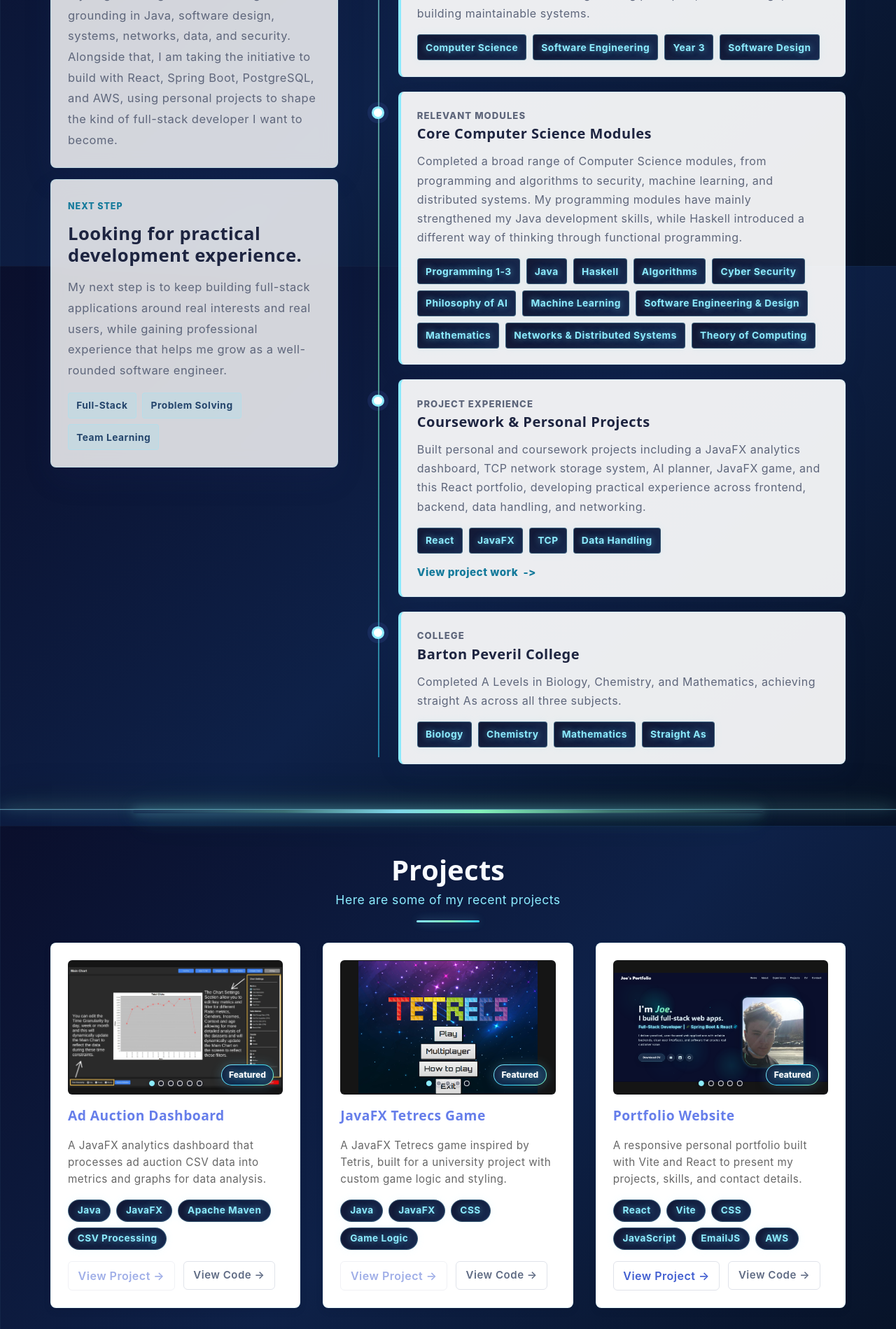
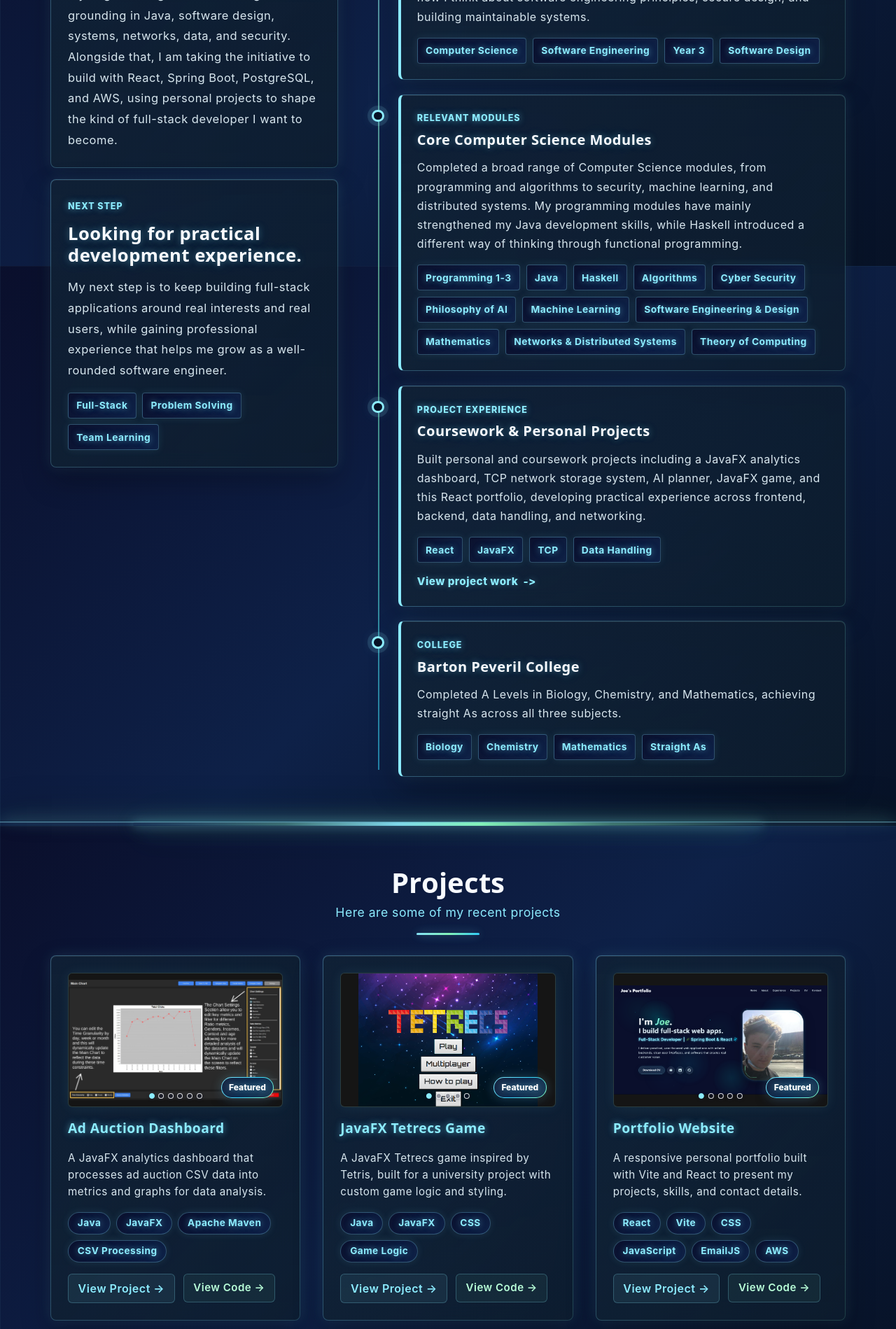
Before and after one commit to joejewell99/Portfolio-Project, a React (Vite) app: page / in a window 1280 px wide. Shown: the part 2020-3919 px from the top of the page at 70% size. Built offline with nearby package versions, Linux system fonts and the light colour scheme; no server answers.

Commit message:
Made dedicated demo pages for projects and refined aesthetic

```diff
--- a/src/App.jsx
+++ b/src/App.jsx
@@ -1,12 +1,30 @@
+import { useState } from 'react'
 import Header from './components/Header'
 import Hero from './components/Hero'
 import About from './components/About'
 import Experience from './components/Experience'
 import Projects from './components/Projects'
 import Contact from './components/Contact'
+import ProjectDetailPage from './components/ProjectDetailPage'
 import './App.css'
 
 function App() {
+  const [activeProject, setActiveProject] = useState(null)
+
+  const handleOpenProject = (project) => {
+    setActiveProject(project)
+    window.scrollTo({ top: 0, behavior: 'smooth' })
+  }
+
+  const handleCloseProject = () => {
+    setActiveProject(null)
+    window.scrollTo({ top: 0, behavior: 'smooth' })
+  }
+
+  if (activeProject) {
+    return <ProjectDetailPage project={activeProject} onBack={handleCloseProject} />
+  }
+
   return (
     <>
       <Header />
@@ -14,7 +32,7 @@ function App() {
 
       <About />
       <Experience />
-      <Projects />
+      <Projects onOpenProject={handleOpenProject} />
       <Contact />
 
       <footer className="footer">
--- a/src/components/Experience.css
+++ b/src/components/Experience.css
@@ -25,33 +25,59 @@
 
 .experience-intro {
   padding: 1.5rem;
-  background: rgba(255, 255, 255, 0.82);
-  border: 1px solid rgba(140, 236, 255, 0.24);
+  background:
+    linear-gradient(rgba(7, 18, 38, 0.82), rgba(7, 18, 38, 0.78)) padding-box,
+    linear-gradient(135deg, rgba(140, 236, 255, 0.34), rgba(138, 255, 193, 0.18)) border-box;
+  border: 1px solid transparent;
   border-radius: 8px;
-  box-shadow: 0 18px 45px rgba(43, 60, 120, 0.09);
+  box-shadow:
+    0 18px 42px rgba(0, 0, 0, 0.28),
+    0 0 20px rgba(140, 236, 255, 0.12),
+    inset 0 1px 0 rgba(255, 255, 255, 0.08);
   backdrop-filter: blur(12px);
+  transition: background 0.3s ease, box-shadow 0.3s ease, transform 0.3s ease;
+}
+
+.experience-intro:hover {
+  background:
+    linear-gradient(rgba(7, 18, 38, 0.84), rgba(7, 18, 38, 0.8)) padding-box,
+    linear-gradient(135deg, rgba(140, 236, 255, 0.72), rgba(53, 214, 255, 0.58), rgba(140, 236, 255, 0.42)) border-box;
+  transform: translateY(-3px);
+  box-shadow:
+    0 30px 80px rgba(0, 0, 0, 0.3),
+    0 0 14px rgba(140, 236, 255, 0.46),
+    0 0 30px rgba(140, 236, 255, 0.34),
+    0 0 64px rgba(0, 200, 255, 0.24),
+    0 0 96px rgba(53, 214, 255, 0.12),
+    inset 0 1px 0 rgba(140, 236, 255, 0.26);
 }
 
 .section-kicker {
   display: inline-flex;
   margin-bottom: 0.85rem;
-  color: #147a9b;
+  color: #8cecff;
   font-size: 0.78rem;
   font-weight: 800;
   letter-spacing: 0.08em;
   text-transform: uppercase;
+  text-shadow:
+    0 0 8px rgba(140, 236, 255, 0.5),
+    0 0 18px rgba(0, 200, 255, 0.2);
 }
 
 .experience-intro h3 {
   margin: 0 0 1rem;
-  color: #1d2440;
+  color: #f8fbff;
   font-size: clamp(1.45rem, 2vw, 2rem);
   line-height: 1.2;
+  text-shadow:
+    0 0 10px rgba(140, 236, 255, 0.34),
+    0 0 24px rgba(0, 200, 255, 0.14);
 }
 
 .experience-intro p {
   margin: 0;
-  color: #5e667b;
+  color: #d8e7ef;
   font-size: 1.03rem;
   line-height: 1.8;
 }
@@ -65,12 +91,18 @@
 
 .summary-tags span {
   padding: 0.45rem 0.7rem;
-  background: rgba(140, 236, 255, 0.16);
-  color: #24456c;
+  background:
+    linear-gradient(135deg, rgba(10, 15, 44, 0.96) 0%, rgba(14, 33, 72, 0.96) 100%),
+    linear-gradient(90deg, rgba(140, 236, 255, 0.2), rgba(138, 255, 193, 0.14));
+  color: #8cecff;
   border: 1px solid rgba(140, 236, 255, 0.28);
   border-radius: 4px;
   font-size: 0.86rem;
   font-weight: 700;
+  text-shadow:
+    0 0 8px rgba(140, 236, 255, 0.5),
+    0 0 18px rgba(0, 200, 255, 0.2);
+  box-shadow: 0 0 12px rgba(140, 236, 255, 0.1);
 }
 
 .timeline {
@@ -101,22 +133,30 @@
   width: 1.1rem;
   height: 1.1rem;
   margin-top: 1.35rem;
-  background: #ffffff;
+  background: #071226;
   border: 3px solid #8cecff;
   border-radius: 50%;
-  box-shadow: 0 0 0 6px rgba(102, 126, 234, 0.12);
+  box-shadow:
+    0 0 0 6px rgba(140, 236, 255, 0.12),
+    0 0 18px rgba(140, 236, 255, 0.2);
   z-index: 1;
   transition: border-color 0.3s ease, box-shadow 0.3s ease, transform 0.3s ease;
 }
 
 .timeline-content {
   padding: 1.4rem;
-  background: rgba(255, 255, 255, 0.92);
-  border: 1px solid rgba(140, 236, 255, 0.2);
+  background:
+    linear-gradient(rgba(7, 18, 38, 0.82), rgba(7, 18, 38, 0.78)) padding-box,
+    linear-gradient(135deg, rgba(140, 236, 255, 0.34), rgba(138, 255, 193, 0.18)) border-box;
+  border: 1px solid transparent;
   border-left: 4px solid #8cecff;
   border-radius: 8px;
-  box-shadow: 0 14px 35px rgba(43, 60, 120, 0.08);
-  transition: border-color 0.3s ease, border-left-color 0.3s ease, box-shadow 0.3s ease, transform 0.3s ease;
+  box-shadow:
+    0 18px 42px rgba(0, 0, 0, 0.28),
+    0 0 20px rgba(140, 236, 255, 0.12),
+    inset 0 1px 0 rgba(255, 255, 255, 0.08);
+  backdrop-filter: blur(12px);
+  transition: background 0.3s ease, border-color 0.3s ease, border-left-color 0.3s ease, box-shadow 0.3s ease, transform 0.3s ease;
 }
 
 .timeline-item:hover .timeline-marker {
@@ -128,38 +168,50 @@
 }
 
 .timeline-item:hover .timeline-content {
-  border-color: rgba(140, 236, 255, 0.48);
-  border-left-color: #8affc1;
+  background:
+    linear-gradient(rgba(7, 18, 38, 0.84), rgba(7, 18, 38, 0.8)) padding-box,
+    linear-gradient(135deg, rgba(140, 236, 255, 0.72), rgba(53, 214, 255, 0.58), rgba(140, 236, 255, 0.42)) border-box;
+  border-left-color: #8cecff;
   box-shadow:
-    0 18px 42px rgba(43, 60, 120, 0.12),
-    0 0 24px rgba(140, 236, 255, 0.18);
+    0 30px 80px rgba(0, 0, 0, 0.3),
+    0 0 14px rgba(140, 236, 255, 0.46),
+    0 0 30px rgba(140, 236, 255, 0.34),
+    0 0 64px rgba(0, 200, 255, 0.24),
+    0 0 96px rgba(53, 214, 255, 0.12),
+    inset 0 1px 0 rgba(140, 236, 255, 0.26);
   transform: translateY(-3px);
 }
 
-.timeline-meta {
+.timeline-content .timeline-meta {
   margin: 0 0 0.35rem;
-  color: #147a9b;
-  font-size: 0.82rem;
+  color: #8cecff;
+  font-size: 0.78rem;
   font-weight: 800;
+  letter-spacing: 0.08em;
   text-transform: uppercase;
-  letter-spacing: 0.08em;
+  text-shadow:
+    0 0 8px rgba(140, 236, 255, 0.5),
+    0 0 18px rgba(0, 200, 255, 0.2);
 }
 
 .timeline-content h3 {
   margin: 0 0 0.7rem;
-  color: #1d2440;
+  color: #f8fbff;
   font-size: 1.25rem;
+  text-shadow:
+    0 0 10px rgba(140, 236, 255, 0.34),
+    0 0 24px rgba(0, 200, 255, 0.14);
 }
 
 .timeline-highlight {
   margin: -0.25rem 0 0.75rem;
-  color: #2f3d70;
+  color: #b9ffd9;
   font-weight: 800;
 }
 
 .timeline-content p {
   margin: 0;
-  color: #5e667b;
+  color: #d8e7ef;
   line-height: 1.7;
 }
 
@@ -191,11 +243,12 @@
   align-items: center;
   width: fit-content;
   margin-top: 1rem;
-  color: #147a9b;
+  color: #8cecff;
   font-size: 0.95rem;
   font-weight: 800;
   text-decoration: none;
-  transition: color 0.2s ease, transform 0.2s ease;
+  text-shadow: 0 0 10px rgba(140, 236, 255, 0.34);
+  transition: color 0.2s ease, text-shadow 0.2s ease, transform 0.2s ease;
 }
 
 .timeline-action::after {
@@ -206,7 +259,10 @@
 
 .timeline-action:hover,
 .timeline-action:focus-visible {
-  color: #0f607a;
+  color: #ffffff;
+  text-shadow:
+    0 0 10px rgba(140, 236, 255, 0.72),
+    0 0 22px rgba(138, 255, 193, 0.24);
   transform: translateX(2px);
 }
 
--- a/src/components/ProjectCard.css
+++ b/src/components/ProjectCard.css
@@ -1,19 +1,30 @@
 .project-card {
-  background: white;
+  background:
+    linear-gradient(rgba(7, 18, 38, 0.82), rgba(7, 18, 38, 0.78)) padding-box,
+    linear-gradient(135deg, rgba(140, 236, 255, 0.34), rgba(138, 255, 193, 0.18)) border-box;
   border-radius: 8px;
   padding: clamp(1.2rem, 2vw, 1.5rem);
-  box-shadow: 0 4px 12px rgba(10, 15, 44, 0.08);
-  transition: transform 0.3s ease, box-shadow 0.3s ease, border-color 0.3s ease;
-  border: 1px solid rgba(140, 236, 255, 0.18);
+  box-shadow:
+    0 18px 42px rgba(0, 0, 0, 0.28),
+    0 0 20px rgba(140, 236, 255, 0.12),
+    inset 0 1px 0 rgba(255, 255, 255, 0.08);
+  transition: transform 0.3s ease, box-shadow 0.3s ease, background 0.3s ease;
+  border: 1px solid transparent;
+  backdrop-filter: blur(12px);
 }
 
 .project-card:hover {
+  background:
+    linear-gradient(rgba(7, 18, 38, 0.84), rgba(7, 18, 38, 0.8)) padding-box,
+    linear-gradient(135deg, rgba(140, 236, 255, 0.72), rgba(53, 214, 255, 0.58), rgba(140, 236, 255, 0.42)) border-box;
   transform: translateY(-5px);
-  border-color: rgba(140, 236, 255, 0.52);
   box-shadow:
-    0 18px 42px rgba(10, 15, 44, 0.14),
-    0 0 24px rgba(140, 236, 255, 0.2),
-    0 0 46px rgba(138, 255, 193, 0.12);
+    0 30px 80px rgba(0, 0, 0, 0.3),
+    0 0 14px rgba(140, 236, 255, 0.46),
+    0 0 30px rgba(140, 236, 255, 0.34),
+    0 0 64px rgba(0, 200, 255, 0.24),
+    0 0 96px rgba(53, 214, 255, 0.12),
+    inset 0 1px 0 rgba(140, 236, 255, 0.26);
 }
 
 .project-image-preview {
@@ -22,9 +33,10 @@
   aspect-ratio: 16 / 10;
   border-radius: 6px;
   margin-bottom: 1rem;
-  background: #e9eef5;
-  border: 1px solid rgba(10, 15, 44, 0.08);
+  background: rgba(10, 15, 44, 0.76);
+  border: 1px solid rgba(140, 236, 255, 0.18);
   overflow: hidden;
+  box-shadow: 0 0 18px rgba(140, 236, 255, 0.08);
 }
 
 .project-image-preview[data-image-fit='contain'] {
@@ -116,12 +128,15 @@
 
 .project-header h3 {
   margin: 0;
-  color: #667eea;
+  color: #8cecff;
   font-size: clamp(1.15rem, 1.5vw, 1.3rem);
+  text-shadow:
+    0 0 8px rgba(140, 236, 255, 0.5),
+    0 0 18px rgba(0, 200, 255, 0.2);
 }
 
 .project-description {
-  color: #666;
+  color: #d8e7ef;
   line-height: 1.6;
   margin: 0.5rem 0 1rem;
   font-size: clamp(0.95rem, 1.1vw, 1rem);
@@ -165,14 +180,14 @@
   justify-content: center;
   min-height: 36px;
   padding: 0.5rem 0.85rem;
-  background: transparent;
-  color: #42527a;
+  background: rgba(140, 236, 255, 0.08);
+  color: #dffcff;
   text-decoration: none;
   font-weight: 600;
-  border: 1px solid rgba(66, 82, 122, 0.16);
+  border: 1px solid rgba(140, 236, 255, 0.24);
   border-radius: 6px;
   overflow: hidden;
-  transition: color 0.3s ease, background 0.3s ease, border-color 0.3s ease, opacity 0.3s ease;
+  transition: color 0.3s ease, background 0.3s ease, border-color 0.3s ease, opacity 0.3s ease, box-shadow 0.3s ease;
 }
 
 .project-link::after {
@@ -182,7 +197,7 @@
   right: 0.65rem;
   bottom: 0.38rem;
   height: 2px;
-  background: #5d7eea;
+  background: #8cecff;
   border-radius: 999px;
   transform: scaleX(0);
   transform-origin: center;
@@ -190,19 +205,20 @@
 }
 
 .project-link-primary {
-  color: #425fd1;
+  color: #8cecff;
 }
 
 .project-link-secondary {
-  color: #5f6b84;
+  color: #b9ffd9;
   font-size: 0.94rem;
-  background: transparent;
+  background: rgba(138, 255, 193, 0.06);
 }
 
 .project-link:hover {
-  background: rgba(93, 126, 234, 0.06);
-  color: #244aa8;
-  border-color: rgba(93, 126, 234, 0.24);
+  background: rgba(140, 236, 255, 0.16);
+  color: #ffffff;
+  border-color: rgba(140, 236, 255, 0.52);
+  box-shadow: 0 0 18px rgba(140, 236, 255, 0.16);
 }
 
 .project-link:hover::after {
@@ -210,7 +226,7 @@
 }
 
 .project-link-primary:hover {
-  color: #244aa8;
+  color: #ffffff;
 }
 
 .project-link-disabled {
@@ -220,8 +236,9 @@
 
 .project-link-disabled:hover {
   background: transparent;
-  color: #425fd1;
-  border-color: rgba(66, 82, 122, 0.16);
+  color: #8cecff;
+  border-color: rgba(140, 236, 255, 0.24);
+  box-shadow: none;
 }
 
 .project-link-disabled:hover::after {
@@ -229,7 +246,7 @@
 }
 
 .project-link-secondary:hover {
-  color: #244aa8;
+  color: #ffffff;
 }
 
 @media (prefers-reduced-motion: reduce) {
--- a/src/components/ProjectCard.jsx
+++ b/src/components/ProjectCard.jsx
@@ -2,6 +2,7 @@ import { useEffect, useState } from 'react'
 import './ProjectCard.css'
 
 function ProjectCard({
+  project,
   title,
   description,
   technologies,
@@ -9,7 +10,8 @@ function ProjectCard({
   images = [],
   imageFit = 'cover',
   projectLink,
-  codeLink
+  codeLink,
+  onViewProject
 }) {
   const [activeImageIndex, setActiveImageIndex] = useState(0)
   const [isCardHovered, setIsCardHovered] = useState(false)
@@ -39,6 +41,11 @@ function ProjectCard({
 
   const handleProjectLinkClick = (event) => {
     if (!isProjectLinkInternal) {
+      if (onViewProject) {
+        event.preventDefault()
+        onViewProject(project)
+      }
+
       return
     }
 
@@ -116,9 +123,9 @@ function ProjectCard({
         ))}
       </div>
       <div className="project-actions">
-        {projectLink ? (
+        {onViewProject || projectLink ? (
           <a
-            href={projectLink}
+            href={projectLink || '#'}
             target={isProjectLinkExternal ? '_blank' : undefined}
             rel={isProjectLinkExternal ? 'noopener noreferrer' : undefined}
             onClick={handleProjectLinkClick}
--- /dev/null
+++ b/src/components/ProjectDetailPage.css
@@ -0,0 +1,72 @@
+.project-detail-page {
+  min-height: 100vh;
+  display: flex;
+  align-items: stretch;
+  background: #9ca3af;
+  color: #172033;
+}
+
+.project-detail-shell {
+  width: min(1100px, calc(100% - 2rem));
+  margin: 0 auto;
+  padding: clamp(2rem, 5vw, 4rem) 0;
+}
+
+.project-detail-back {
+  display: inline-flex;
+  align-items: center;
+  min-height: 42px;
+  margin-bottom: 2rem;
+  padding: 0.65rem 1rem;
+  color: #172033;
+  background: rgba(255, 255, 255, 0.36);
+  border: 1px solid rgba(23, 32, 51, 0.18);
+  border-radius: 8px;
+  font: inherit;
+  font-weight: 800;
+  cursor: pointer;
+  transition: background 0.2s ease, transform 0.2s ease;
+}
+
+.project-detail-back:hover,
+.project-detail-back:focus-visible {
+  background: rgba(255, 255, 255, 0.58);
+  transform: translateY(-2px);
+  outline: none;
+}
+
+.project-detail-placeholder {
+  min-height: 68vh;
+  display: grid;
+  align-content: center;
+  justify-items: start;
+  padding: clamp(2rem, 6vw, 4rem);
+  background: rgba(229, 231, 235, 0.56);
+  border: 1px dashed rgba(23, 32, 51, 0.28);
+  border-radius: 8px;
+}
+
+.project-detail-kicker {
+  margin: 0 0 0.75rem;
+  color: #334155;
+  font-size: 0.85rem;
+  font-weight: 900;
+  letter-spacing: 0.08em;
+  text-transform: uppercase;
+}
+
+.project-detail-placeholder h1 {
+  margin: 0 0 1rem;
+  color: #111827;
+  font-size: clamp(2.4rem, 7vw, 5rem);
+  line-height: 1;
+  letter-spacing: 0;
+}
+
+.project-detail-placeholder p {
+  max-width: 680px;
+  margin: 0;
+  color: #334155;
+  font-size: clamp(1rem, 2vw, 1.25rem);
+  line-height: 1.7;
+}
--- /dev/null
+++ b/src/components/ProjectDetailPage.jsx
@@ -0,0 +1,24 @@
+import './ProjectDetailPage.css'
+
+function ProjectDetailPage({ project, onBack }) {
+  return (
+    <main className="project-detail-page">
+      <div className="project-detail-shell">
+        <button className="project-detail-back" type="button" onClick={onBack}>
+          &larr; Back to portfolio
+        </button>
+
+        <section className="project-detail-placeholder">
+          <p className="project-detail-kicker">Project page placeholder</p>
+          <h1>{project.title}</h1>
+          <p>
+            This dedicated project page is ready to build out with screenshots,
+            development notes, technical decisions, and outcomes.
+          </p>
+        </section>
+      </div>
+    </main>
+  )
+}
+
+export default ProjectDetailPage
--- a/src/components/Projects.jsx
+++ b/src/components/Projects.jsx
@@ -2,7 +2,7 @@ import './Projects.css'
 import ProjectCard from './ProjectCard'
 import AnimatedSectionTitle from './AnimatedSectionTitle'
 
-function Projects() {
+function Projects({ onOpenProject }) {
   const projects = [
     {
       title: 'Portfolio Website',
@@ -89,6 +89,7 @@ function Projects() {
           {rankedProjects.map((project) => (
             <ProjectCard
               key={project.title}
+              project={project}
               title={project.title}
               description={project.description}
               technologies={project.technologies}
@@ -97,6 +98,7 @@ function Projects() {
               imageFit={project.imageFit}
               projectLink={project.projectLink}
               codeLink={project.codeLink}
+              onViewProject={onOpenProject}
             />
           ))}
         </div>
```
